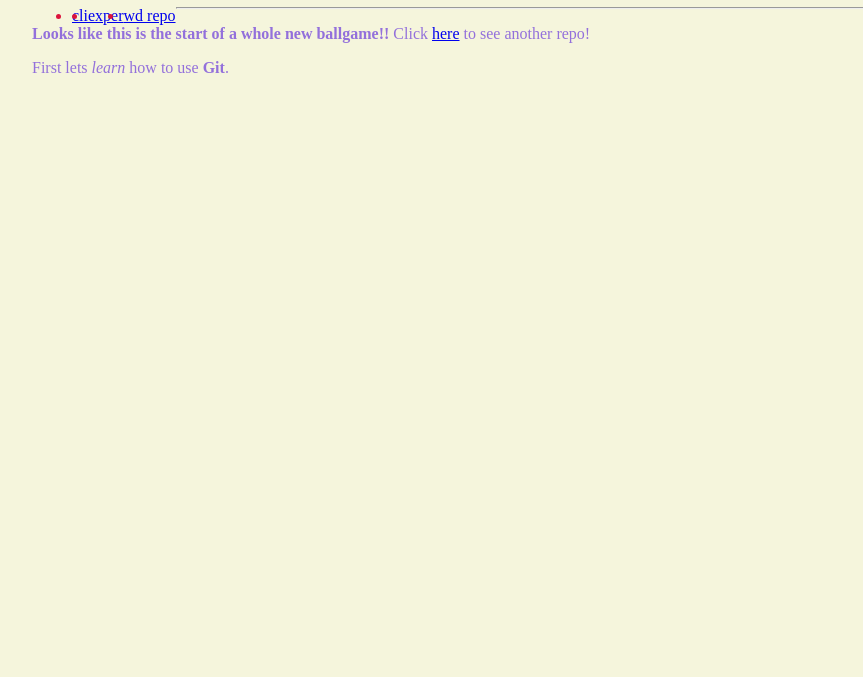
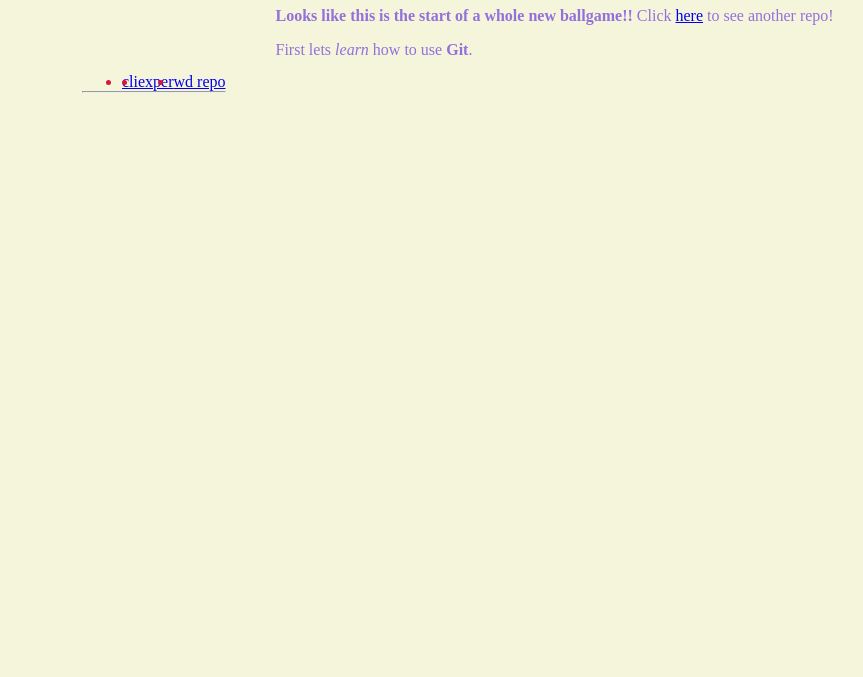
Before and after one commit to fhkyn/gitrepo, a plain HTML site: page index.html in a window 1280 px wide. Shown: the part 123-800 px from the top of the page, without its empty margins (18-881 px from the left). Drawn offline with Linux system fonts and the light colour scheme.

Commit message:
div added

```diff
--- a/css/index.css
+++ b/css/index.css
@@ -11,3 +11,9 @@ li {
     color:crimson;
     padding: auto;
 }
+div {
+    margin:20px;
+    padding:30px;
+    float:left;
+    color:lightcoral
+}
```
